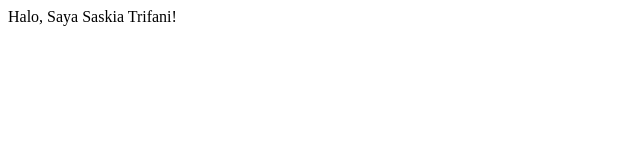
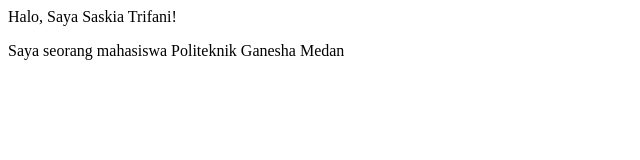
Before and after one commit to sskyaa/web-portfolio, a plain HTML site: page index.html in a window 1280 px wide. Shown: the whole page, without its empty margins (0-640 px from the left). Drawn offline with Linux system fonts and the light colour scheme.

Commit message:
menambahkan data

```diff
--- a/index.html
+++ b/index.html
@@ -1 +1,2 @@
 <p>Halo, Saya Saskia Trifani!</p>
+<p>Saya seorang mahasiswa Politeknik Ganesha Medan</p>
```
